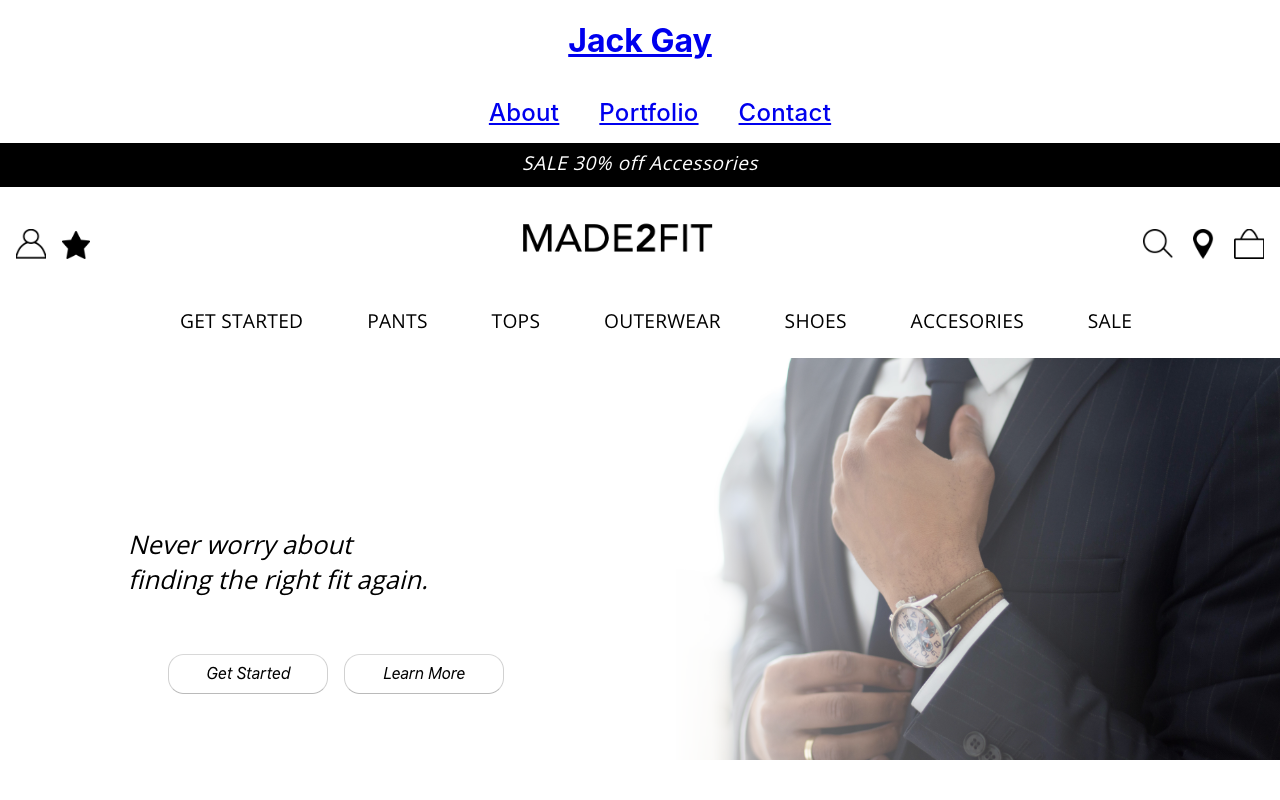
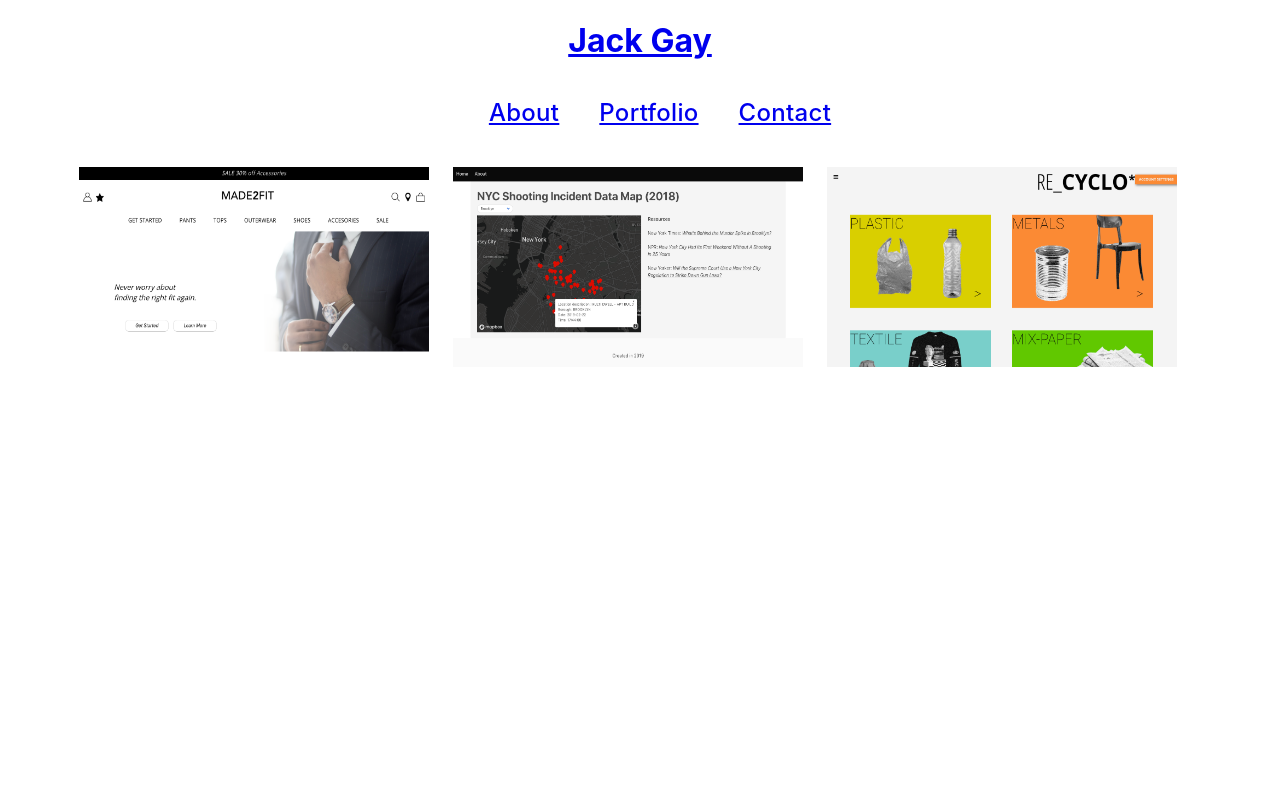
Before and after one commit to j4ckp0w15g4y/jack-portfolio, a React (Create React App) app in the folder jack-react-portfolio/: page /portfolio in a window 1280 px wide. Shown: the top 800 px of the page. Built offline with nearby package versions, Linux system fonts and the light colour scheme.

Commit message:
added portfolio images

```diff
--- a/jack-react-portfolio/src/components/Portfolio/Portfolio.css
+++ b/jack-react-portfolio/src/components/Portfolio/Portfolio.css
@@ -1,14 +1,12 @@
 .portfolio-images {
     display: flex;
-    flex-direction: column;
-    flex-wrap: wrap;
-    /* width: %; */
+    flex-direction: row;
+    width: 100%;
     justify-content: center;
-    width: 100px;
 }
 
-.portfolio-images > img {
-    width: 100px;
-    height: 100px;
-    /* padding: 24px 24px 24px 0; */
+.portfolio-images > a > .project-image {
+    width: 350px;
+    height: 200px;
+    padding: 24px 24px 24px 0;
 }
--- a/jack-react-portfolio/src/components/Portfolio/Portfolio.jsx
+++ b/jack-react-portfolio/src/components/Portfolio/Portfolio.jsx
@@ -10,9 +10,9 @@ class Portfolio extends Component {
         return (
             <div>
                 <div className="portfolio-images">
-                   <a href="https://epic-jones-4619fa.netlify.com/"> <img src={Made2FitHero} className=""></img></a>
-                   <a href="https://nypd-shooting-incidents-2018.herokuapp.com/"> <img src={NYCShooting} className=""></img></a>
-                   <a href="http://recyclo.surge.sh/"> <img src={RecycloHero} className=""></img></a>
+                   <a href="https://epic-jones-4619fa.netlify.com/"> <img src={Made2FitHero} className="project-image"></img></a>
+                   <a href="https://nypd-shooting-incidents-2018.herokuapp.com/"> <img src={NYCShooting} className="project-image"></img></a>
+                   <a href="http://recyclo.surge.sh/"> <img src={RecycloHero} className="project-image"></img></a>
                 </div>
 
             </div>
```
